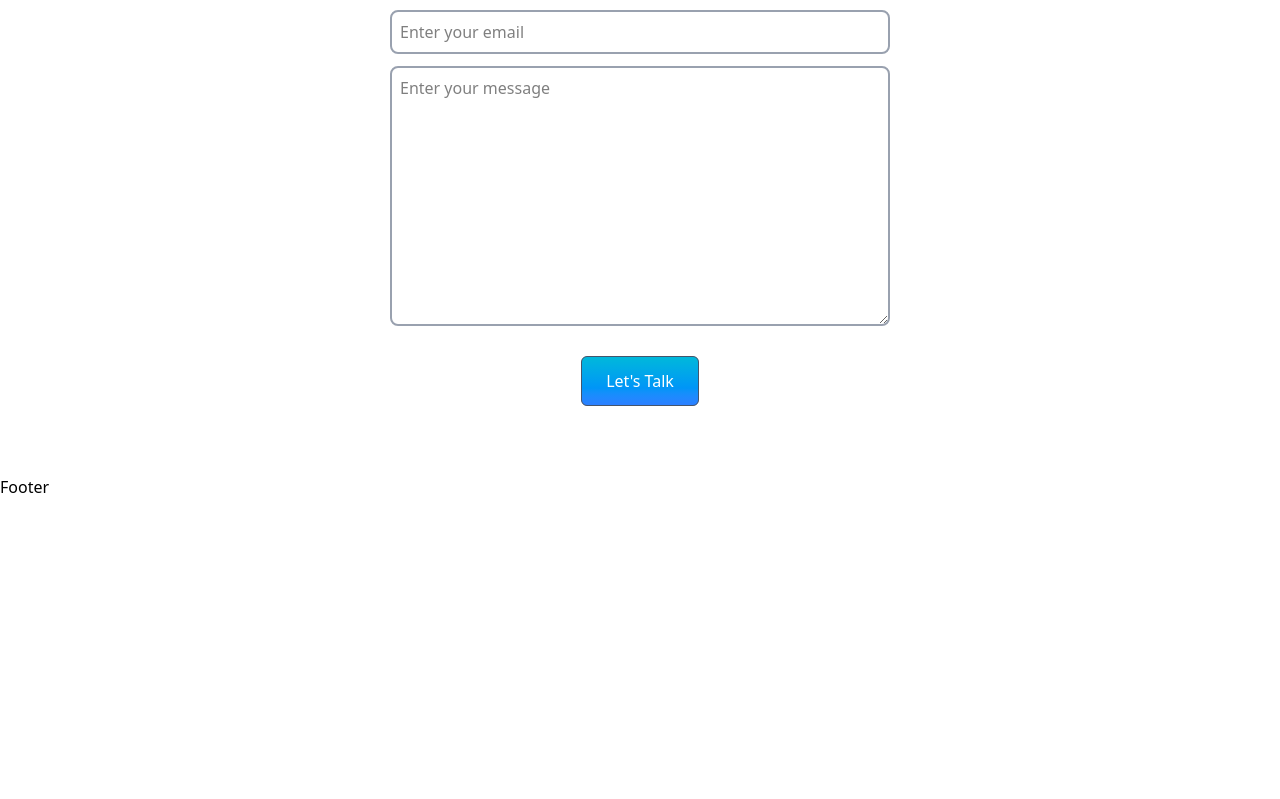
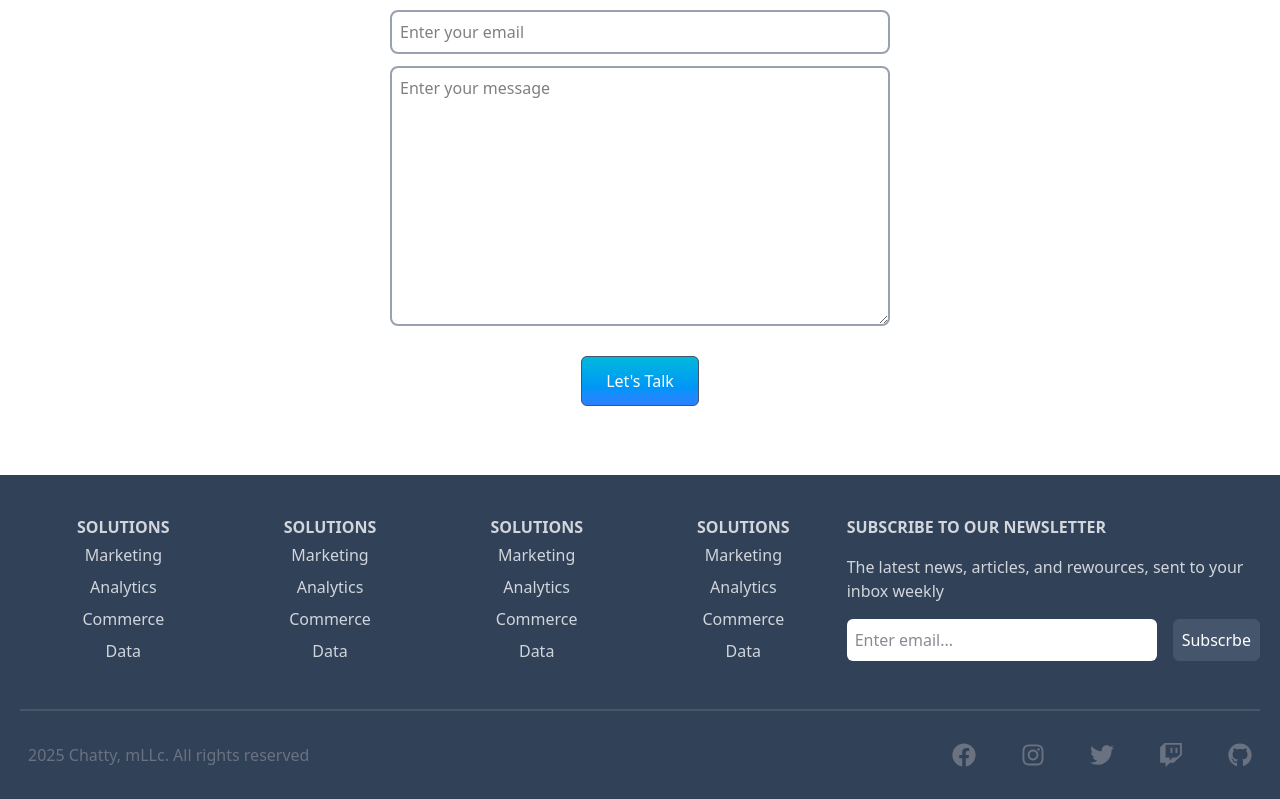
Before and after one commit to Zinzza-Song/react-tailwind-app, a React (Vite) app: page / in a window 1280 px wide. Shown: the part 4195-4994 px from the top of the page. Before the commit the page ends 4694 px from the top, so only its background shows below. Built offline with nearby package versions, Linux system fonts and the light colour scheme.

Commit message:
Footer 컴포넌트 생성

```diff
--- a/src/components/Footer.jsx
+++ b/src/components/Footer.jsx
@@ -1,7 +1,92 @@
 import React from 'react'
+import {
+  FaFacebook,
+  FaGithub,
+  FaInstagram,
+  FaTwitch,
+  FaTwitter
+} from 'react-icons/fa'
 
 const Footer = () => {
-  return <div>Footer</div>
+  return (
+    <section className="w-full bg-slate-700 px-2 text-gray-300">
+      <div className="mx-auto grid max-w-[1240px] grid-cols-2 border-b-2 border-gray-600 py-8 md:grid-cols-6">
+        <div className="text-center">
+          <h6 className="pt-2 font-bold uppercase">Solutions</h6>
+
+          <ul>
+            <li className="py-1">Marketing</li>
+            <li className="py-1">Analytics</li>
+            <li className="py-1">Commerce</li>
+            <li className="py-1">Data</li>
+          </ul>
+        </div>
+
+        <div className="text-center">
+          <h6 className="pt-2 font-bold uppercase">Solutions</h6>
+
+          <ul>
+            <li className="py-1">Marketing</li>
+            <li className="py-1">Analytics</li>
+            <li className="py-1">Commerce</li>
+            <li className="py-1">Data</li>
+          </ul>
+        </div>
+
+        <div className="text-center">
+          <h6 className="pt-2 font-bold uppercase">Solutions</h6>
+
+          <ul>
+            <li className="py-1">Marketing</li>
+            <li className="py-1">Analytics</li>
+            <li className="py-1">Commerce</li>
+            <li className="py-1">Data</li>
+          </ul>
+        </div>
+
+        <div className="text-center">
+          <h6 className="pt-2 font-bold uppercase">Solutions</h6>
+
+          <ul>
+            <li className="py-1">Marketing</li>
+            <li className="py-1">Analytics</li>
+            <li className="py-1">Commerce</li>
+            <li className="py-1">Data</li>
+          </ul>
+        </div>
+
+        <div className="col-span-2 pt-8 md:pt-2">
+          <p className="font-bold uppercase">Subscribe to our newsletter</p>
+
+          <p className="py-4">
+            The latest news, articles, and rewources, sent to your inbox weekly
+          </p>
+
+          <form className="flex flex-col sm:flex-row">
+            <input
+              className="mr-4 mb-4 w-full rounded-md bg-white p-2 text-gray-900"
+              type="email"
+              placeholder="Enter email..."
+            />
+
+            <button className="mb-4 p-2">Subscrbe</button>
+          </form>
+        </div>
+      </div>
+
+      <div className="mx-auto flex max-w-[1240px] flex-col justify-between px-2 py-4 text-center text-gray-500 sm:flex-row">
+        <p className="py-4">2025 Chatty, mLLc. All rights reserved</p>
+
+        <div className="flex justify-between pt-4 text-2xl sm:w-[300px]">
+          <FaFacebook />
+          <FaInstagram />
+          <FaTwitter />
+          <FaTwitch />
+          <FaGithub />
+        </div>
+      </div>
+    </section>
+  )
 }
 
 export default React.memo(Footer)
```
